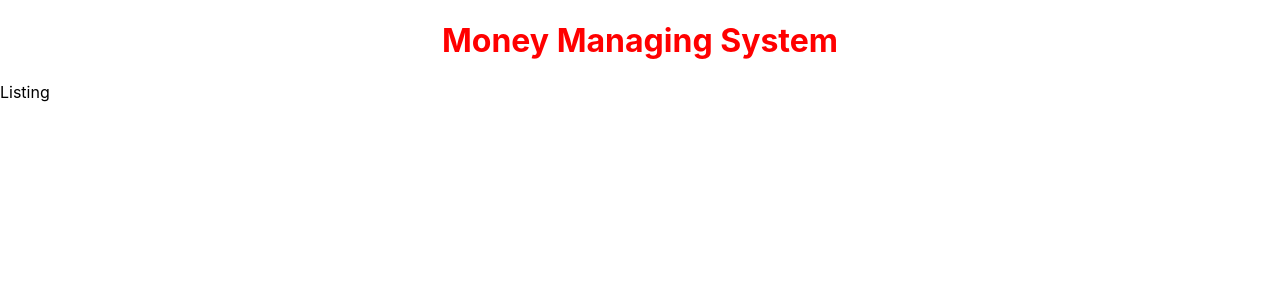
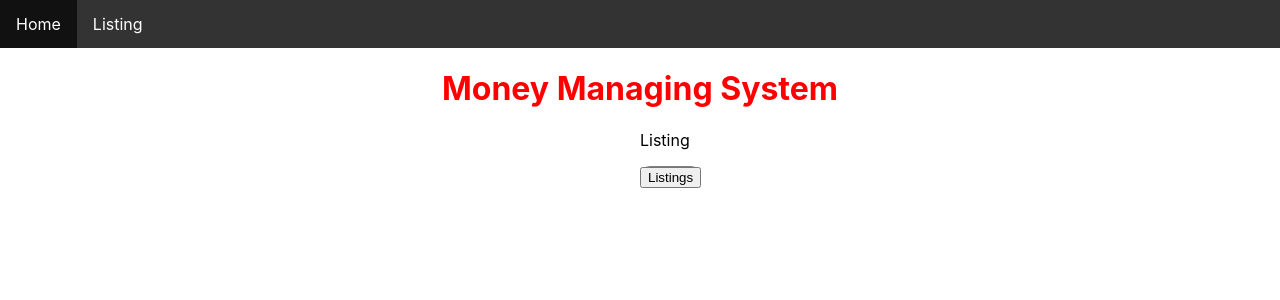
Before and after one commit to dyckdavid/money-manager-app, a Next.js app: page / in a window 1280 px wide. Shown: the top 300 px of the page. Built offline with nearby package versions, Linux system fonts and the light colour scheme.

Commit message:
added Navigation Bar

```diff
--- /dev/null
+++ b/pages/components/nav.css
@@ -0,0 +1,3 @@
+.title {
+    color: red;
+}
--- /dev/null
+++ b/pages/components/nav.js
@@ -0,0 +1,13 @@
+
+import Link from "next/link";
+
+export default function Nav() {
+  return (
+    <div>
+      <ul>
+        <li><Link class="active" href="/">Home</Link></li>
+        <li><Link href="/listing">Listing</Link></li>
+      </ul>
+    </div>
+  )
+}
--- a/pages/index.tsx
+++ b/pages/index.tsx
@@ -1,13 +1,17 @@
 import Head from 'next/head'
 import Image from 'next/image'
 import styles from '../styles/Home.module.css'
+import Link from "next/link";
+import Nav from "./components/nav.js"
 
 export default function Home() {
   return (
     <div>
+      <Nav></Nav>
       <title>Money-Manager</title>
       <h1 className='title'>Money Managing System</h1>
-      <p>Listing</p>
+      <p className='treedots'>Listing</p>
+      <Link href='/listing' className='button__one'><button>Listings</button></Link>
     </div>
   )
 }
--- a/styles/globals.css
+++ b/styles/globals.css
@@ -30,12 +30,49 @@ a {
   color: red;
 }
 
-.button {
+.button__one {
+  text-align: center;
+  background-color: grey;
+  border-radius: 20px;
+  cursor: pointer;
+  align-items: center;
   margin-left: 50%;
-  background-color: white;
 }
 
 
 .treedots {
+  margin-left: 50%;
+}
+
+
+
+ul {
+  list-style-type: none;
+  margin: 0;
+  padding: 0;
+  overflow: hidden;
+  background-color: #333;
+  position: -webkit-sticky; /* Safari */
+  position: sticky;
+  top: 0;
+}
+
+li {
+  float: left;
+}
+
+li a {
+  display: block;
+  color: white;
   text-align: center;
+  padding: 14px 16px;
+  text-decoration: none;
 }
+
+li a:hover {
+  background-color: #111;
+}
+
+.active {
+  background-color: #4CAF50;
+}
--- a/tsconfig.json
+++ b/tsconfig.json
@@ -15,6 +15,6 @@
     "jsx": "preserve",
     "incremental": true
   },
-  "include": ["next-env.d.ts", "**/*.ts", "**/*.tsx"],
+  "include": ["next-env.d.ts", "**/*.ts", "**/*.tsx", "pages/components/nav.js", "pages/components/nav.js"],
   "exclude": ["node_modules"]
 }
```
Also changed, not shown: pages/listing/index.tsx (+7 -3 lines), components/nav.js (deleted), styles/nav.css (deleted).
